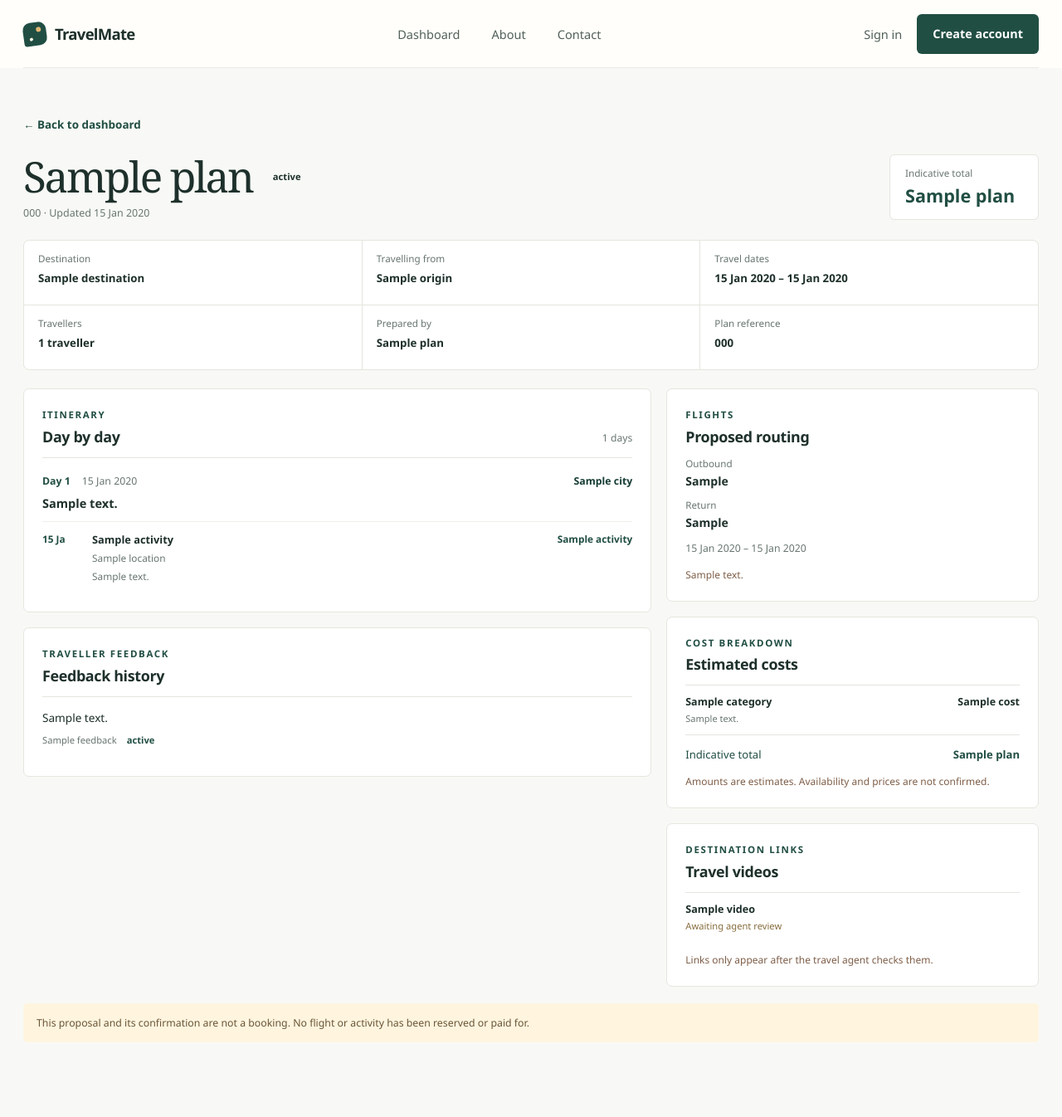
After one commit to sanjaydevarai5/TravelMate, a Node server app: template app/views/trip-detail.pug in a window 1280 px wide. The commit adds this page. Shown: the whole page at 83% size. Run offline with Node 20, Linux system fonts and the light colour scheme; the template is opened without the code that fills it: most values are stand-ins (such as "Sample title", 1, 10 or a date in 2020).

Commit message:
added detail view

```diff
--- a/app/app.js
+++ b/app/app.js
@@ -49,6 +49,16 @@ function displayMoney(amount, currency) {
         style: 'currency',
         currency: currency || 'GBP'
     }).format(Number(amount || 0));
+}
+
+function safeHttpsUrl(value) {
+    if (!value) return null;
+    try {
+        const parsed = new URL(value);
+        return parsed.protocol === 'https:' ? parsed.href : null;
+    } catch (error) {
+        return null;
+    }
 }
 
 // Create a route for root - /
@@ -200,6 +210,83 @@ app.get('/dashboard', async function(req, res) {
     }
 });
 
+// Read-only proposal detail route
+app.get('/trips/:id', async function(req, res) {
+    if (!/^\d+$/.test(req.params.id)) return res.status(404).render('not-found');
+    const planId = Number(req.params.id);
+
+    try {
+        const plans = await db.query(`
+            SELECT p.*, DATE_FORMAT(p.start_date, '%d %B %Y') AS start_date_label,
+                DATE_FORMAT(p.end_date, '%d %B %Y') AS end_date_label,
+                DATE_FORMAT(p.updated_at, '%d %b %Y, %H:%i') AS updated_at_label,
+                t.display_name AS traveller_name, t.party_size,
+                a.display_name AS agent_name, a.speciality AS agent_speciality
+            FROM tour_plans p
+            JOIN travellers t ON t.traveller_id = p.traveller_id
+            JOIN travel_agents a ON a.agent_id = p.agent_id
+            WHERE p.plan_id = ?
+            LIMIT 1`, [planId]);
+
+        if (!plans.length) return res.status(404).render('not-found');
+        const plan = plans[0];
+
+        const [itineraryRows, flights, costs, videos, feedback] = await Promise.all([
+            db.query(`
+                SELECT d.day_number, DATE_FORMAT(d.travel_date, '%a, %d %b %Y') AS travel_date_label,
+                    d.city, d.summary, ac.activity_id, ac.start_time, ac.title AS activity_title,
+                    ac.location, ac.notes AS activity_notes, ac.estimated_cost, ac.currency
+                FROM tour_days d
+                LEFT JOIN activities ac ON ac.day_id = d.day_id
+                WHERE d.plan_id = ?
+                ORDER BY d.day_number, ac.start_time`, [planId]),
+            db.query(`SELECT *, DATE_FORMAT(departure_date, '%d %b %Y') AS departure_date_label,
+                DATE_FORMAT(return_date, '%d %b %Y') AS return_date_label
+                FROM flight_estimates WHERE plan_id = ? LIMIT 1`, [planId]),
+            db.query('SELECT * FROM trip_costs WHERE plan_id = ? ORDER BY cost_id', [planId]),
+            db.query('SELECT * FROM travel_videos WHERE plan_id = ? ORDER BY video_id', [planId]),
+            db.query(`SELECT message, feedback_status, DATE_FORMAT(submitted_at, '%d %b %Y, %H:%i') AS submitted_at_label
+                FROM traveller_feedback WHERE plan_id = ? ORDER BY submitted_at DESC`, [planId])
+        ]);
+
+        const daysByNumber = new Map();
+        itineraryRows.forEach(function(row) {
+            if (!daysByNumber.has(row.day_number)) {
+                daysByNumber.set(row.day_number, {
+                    day_number: row.day_number,
+                    travel_date_label: row.travel_date_label,
+                    city: row.city,
+                    summary: row.summary,
+                    activities: []
+                });
+            }
+            if (row.activity_id) {
+                daysByNumber.get(row.day_number).activities.push(Object.assign({}, row, {
+                    estimated_cost_label: displayMoney(row.estimated_cost, row.currency)
+                }));
+            }
+        });
+
+        res.render('trip-detail', {
+            plan: Object.assign({}, plan, {
+                estimated_total_label: displayMoney(plan.estimated_total, plan.currency)
+            }),
+            days: Array.from(daysByNumber.values()),
+            flights: flights[0] || null,
+            costs: costs.map(function(cost) {
+                return Object.assign({}, cost, { amount_label: displayMoney(cost.amount, cost.currency) });
+            }),
+            videos: videos.map(function(video) {
+                return Object.assign({}, video, { safe_url: safeHttpsUrl(video.video_url) });
+            }),
+            feedback: feedback
+        });
+    } catch (error) {
+        console.error('Trip detail database read failed:', error.message);
+        res.status(503).render('service-unavailable');
+    }
+});
+
 app.get('/health', async function(req, res) {
     try {
         await db.query('SELECT 1', []);
@@ -235,6 +322,10 @@ app.get('/hello/:name', function(req, res) {
     res.send('Hello ' + req.params.name);
 });
 
+app.use(function(req, res) {
+    res.status(404).render('not-found');
+});
+
 // Start server on port 3000
 const port = Number(process.env.PORT || 3000);
 app.listen(port, function() {
--- a/app/views/dashboard.pug
+++ b/app/views/dashboard.pug
@@ -91,6 +91,7 @@ block content
                 th(scope='col') Itinerary
                 th(scope='col') Estimated total
                 th(scope='col') Status
+                th(scope='col')
             tbody
               each plan in plans
                 tr
@@ -109,6 +110,8 @@ block content
                     small Estimate only
                   td
                     span.status-pill(class='status-' + plan.status.toLowerCase())= plan.status
+                  td
+                    a.row-link(href='/trips/' + plan.plan_id, aria-label='Read ' + plan.title) View
       else
         .empty-state
           h2 No plans match those filters
--- /dev/null
+++ b/app/views/trip-detail.pug
@@ -0,0 +1,140 @@
+extends layout
+
+block title
+  | #{plan.title} — TravelMate
+
+block content
+  section.detail-page
+    .detail-shell
+      a.back-link(href='/dashboard') ← Back to dashboard
+      .detail-heading
+        .detail-title-group
+          .detail-title-row
+            h1= plan.title
+            span.status-pill(class='status-' + plan.status.toLowerCase())= plan.status
+          p.detail-reference #{plan.reference_code} · Updated #{plan.updated_at_label}
+        p.detail-total
+          span Indicative total
+          strong= plan.estimated_total_label
+
+      .detail-overview
+        .overview-item
+          span Destination
+          strong= plan.destination
+        .overview-item
+          span Travelling from
+          strong= plan.origin
+        .overview-item
+          span Travel dates
+          strong #{plan.start_date_label} – #{plan.end_date_label}
+        .overview-item
+          span Travellers
+          strong #{plan.party_size} traveller#{plan.party_size === 1 ? '' : 's'}
+        .overview-item
+          span Prepared by
+          strong= plan.agent_name
+        .overview-item
+          span Plan reference
+          strong= plan.reference_code
+
+      .detail-columns
+        .detail-main-column
+          section.detail-panel
+            .panel-heading
+              div
+                p.eyebrow Itinerary
+                h2 Day by day
+              span.panel-count #{days.length} days
+            if days.length
+              .detail-days
+                each day in days
+                  article.detail-day
+                    .detail-day-heading
+                      span.day-number Day #{day.day_number}
+                      span= day.travel_date_label
+                      strong= day.city
+                    p.day-summary= day.summary
+                    if day.activities.length
+                      ul.activity-list
+                        each activity in day.activities
+                          li
+                            if activity.start_time
+                              time= String(activity.start_time).slice(0, 5)
+                            div
+                              strong= activity.activity_title
+                              span= activity.location
+                              if activity.activity_notes
+                                p= activity.activity_notes
+                            if Number(activity.estimated_cost) > 0
+                              span.activity-estimate= activity.estimated_cost_label
+            else
+              p.empty-inline No itinerary days have been added.
+
+          section.detail-panel
+            .panel-heading
+              div
+                p.eyebrow Traveller feedback
+                h2 Feedback history
+            if feedback.length
+              ul.feedback-list
+                each item in feedback
+                  li
+                    p= item.message
+                    .feedback-meta
+                      span= item.submitted_at_label
+                      span.feedback-status= item.feedback_status
+            else
+              p.empty-inline No traveller feedback is recorded.
+
+        aside.detail-side-column
+          section.detail-panel
+            p.eyebrow Flights
+            h2 Proposed routing
+            if flights
+              .flight-route
+                div
+                  span Outbound
+                  strong= flights.outbound_route
+                div
+                  span Return
+                  strong= flights.return_route
+              p.flight-date #{flights.departure_date_label} – #{flights.return_date_label}
+              p.cost-warning= flights.estimate_note
+            else
+              p.empty-inline No flight estimate is recorded.
+
+          section.detail-panel
+            p.eyebrow Cost breakdown
+            h2 Estimated costs
+            if costs.length
+              ul.cost-breakdown
+                each cost in costs
+                  li
+                    div
+                      strong= cost.category
+                      small= cost.inclusion_note
+                    span= cost.amount_label
+              .cost-total
+                span Indicative total
+                strong= plan.estimated_total_label
+              p.cost-warning Amounts are estimates. Availability and prices are not confirmed.
+            else
+              p.empty-inline No cost details are recorded.
+
+          section.detail-panel
+            p.eyebrow Destination links
+            h2 Travel videos
+            if videos.length
+              ul.video-list
+                each video in videos
+                  li
+                    div
+                      strong= video.title
+                      span.video-status= video.review_status === 'Verified' ? 'Checked by travel agent' : 'Awaiting agent review'
+                    if video.safe_url && video.review_status === 'Verified'
+                      a(href=video.safe_url, target='_blank', rel='noopener noreferrer') Open video ↗
+            else
+              p.empty-inline No destination video links are recorded.
+            p.cost-warning Links only appear after the travel agent checks them.
+
+      .detail-disclaimer(role='note') This proposal and its confirmation are not a booking. No flight or activity has been reserved or paid for.
--- a/static/style.css
+++ b/static/style.css
@@ -111,11 +111,11 @@ h2 { margin-bottom: 15px; font-size: clamp(2.35rem, 4vw, 3.55rem); line-height:
 .site-footer p { margin: 0; color: var(--muted); font-size: .79rem; }
 .footer-link { color: #51615a; text-decoration: none; font-size: .8rem; }
 
-.dashboard-page, .information-page { min-height: 75vh; padding: 56px 0 90px; background: #f8f9f6; }
-.dashboard-shell { width: min(1380px, calc(100% - 56px)); margin: 0 auto; }
+.dashboard-page, .detail-page, .information-page { min-height: 75vh; padding: 56px 0 90px; background: #f8f9f6; }
+.dashboard-shell, .detail-shell { width: min(1380px, calc(100% - 56px)); margin: 0 auto; }
 .page-heading { display: flex; align-items: end; justify-content: space-between; gap: 25px; margin-bottom: 28px; }
-.page-heading .eyebrow { margin-bottom: 10px; }
-.page-heading h1, .information-shell > h1, .auth-card h1, .simple-state h1 { margin: 0 0 9px; font-size: clamp(2.35rem, 4vw, 3.4rem); }
+.page-heading .eyebrow, .detail-heading .eyebrow { margin-bottom: 10px; }
+.page-heading h1, .detail-heading h1, .information-shell > h1, .auth-card h1, .simple-state h1 { margin: 0 0 9px; font-size: clamp(2.35rem, 4vw, 3.4rem); }
 .page-heading p:last-child { margin: 0; color: var(--muted); }
 .button-secondary { min-height: 43px; padding: 0 15px; border: 1px solid var(--line); color: var(--forest); background: white; font-size: .84rem; }
 .data-notice, .ui-notice { padding: 14px 16px; border: 1px solid #e8d4a8; border-radius: 6px; color: #695536; background: #fff9e9; font-size: .8rem; line-height: 1.55; }
@@ -124,10 +124,10 @@ h2 { margin-bottom: 15px; font-size: clamp(2.35rem, 4vw, 3.55rem); line-height:
 .status-total { min-height: 95px; padding: 18px 20px; display: flex; flex-direction: column; justify-content: space-between; border: 1px solid var(--line); border-radius: 7px; background: white; }
 .status-total-label { color: var(--muted); font-size: .8rem; }
 .status-total strong { color: var(--forest-dark); font-size: 1.65rem; }
-.filter-panel, .contact-panel { padding: 22px; border: 1px solid var(--line); border-radius: 7px; background: white; }
+.filter-panel, .detail-panel, .contact-panel { padding: 22px; border: 1px solid var(--line); border-radius: 7px; background: white; }
 .filter-panel { margin-bottom: 25px; }
 .filter-heading { display: flex; justify-content: space-between; align-items: start; margin-bottom: 17px; }
-.filter-heading h2, .results-heading h2, .contact-panel h2 { margin-bottom: 5px; font-family: inherit; font-size: 1.12rem; font-weight: 700; letter-spacing: -.02em; }
+.filter-heading h2, .results-heading h2, .detail-panel h2, .contact-panel h2 { margin-bottom: 5px; font-family: inherit; font-size: 1.12rem; font-weight: 700; letter-spacing: -.02em; }
 .filter-heading p { margin: 0; color: var(--muted); font-size: .8rem; }
 .clear-filters { color: var(--forest); font-size: .8rem; font-weight: 700; text-decoration: none; }
 .filter-grid { display: grid; grid-template-columns: minmax(230px, 1.5fr) repeat(3, minmax(130px, .8fr)); gap: 14px; }
@@ -163,6 +163,62 @@ h2 { margin-bottom: 15px; font-size: clamp(2.35rem, 4vw, 3.55rem); line-height:
 .empty-state { padding: 50px 20px; border: 1px dashed #c9d3ca; border-radius: 7px; text-align: center; background: white; }
 .empty-state h2 { font-size: 1.25rem; }
 .empty-state p { color: var(--muted); font-size: .87rem; }
+
+.back-link { display: inline-block; margin-bottom: 27px; color: var(--forest); text-decoration: none; font-size: .84rem; font-weight: 700; }
+.detail-heading { display: flex; align-items: end; justify-content: space-between; gap: 25px; margin-bottom: 24px; }
+.detail-title-row { display: flex; align-items: center; flex-wrap: wrap; gap: 15px; }
+.detail-heading h1 { margin-bottom: 0; }
+.detail-reference { margin: 9px 0 0; color: var(--muted); font-size: .78rem; }
+.detail-total { min-width: 180px; margin: 0; padding: 14px 18px; display: flex; flex-direction: column; gap: 5px; border: 1px solid var(--line); border-radius: 6px; background: white; }
+.detail-total span, .overview-item span { color: var(--muted); font-size: .73rem; }
+.detail-total strong { color: var(--forest); font-size: 1.35rem; }
+.detail-overview { display: grid; grid-template-columns: repeat(3, 1fr); gap: 1px; margin-bottom: 22px; overflow: hidden; border: 1px solid var(--line); border-radius: 7px; background: var(--line); }
+.overview-item { min-height: 77px; padding: 14px 17px; display: flex; flex-direction: column; gap: 7px; background: white; }
+.overview-item strong { font-size: .83rem; }
+.detail-columns { display: grid; grid-template-columns: minmax(0, 1.35fr) minmax(300px, .8fr); align-items: start; gap: 18px; }
+.detail-main-column, .detail-side-column { display: grid; gap: 18px; }
+.detail-panel h2 { margin-bottom: 15px; }
+.panel-heading { display: flex; justify-content: space-between; align-items: end; margin-bottom: 15px; }
+.panel-heading .eyebrow, .detail-panel .eyebrow { margin-bottom: 7px; }
+.panel-heading h2 { margin: 0; }
+.panel-count { color: var(--muted); font-size: .76rem; }
+.detail-days { border-top: 1px solid var(--line); }
+.detail-day { padding: 19px 0; border-bottom: 1px solid var(--line); }
+.detail-day:last-child { padding-bottom: 0; border-bottom: 0; }
+.detail-day-heading { display: flex; align-items: baseline; gap: 14px; color: var(--muted); font-size: .77rem; }
+.detail-day-heading strong { margin-left: auto; color: var(--forest-dark); }
+.day-number { color: var(--forest); font-weight: 700; white-space: nowrap; }
+.day-summary { margin: 8px 0 0; font-size: .91rem; font-weight: 700; }
+.activity-list, .cost-breakdown, .video-list, .feedback-list { padding: 0; margin: 12px 0 0; list-style: none; }
+.activity-list li { padding: 12px 0; display: grid; grid-template-columns: 50px 1fr auto; align-items: start; gap: 10px; border-top: 1px solid #eef0ec; }
+.activity-list time, .activity-estimate { color: var(--forest); font-size: .74rem; font-weight: 700; white-space: nowrap; }
+.activity-list li > div strong, .activity-list li > div span { display: block; }
+.activity-list li > div strong { font-size: .8rem; }
+.activity-list li > div span, .activity-list li > div p { margin: 4px 0 0; color: var(--muted); font-size: .74rem; line-height: 1.55; }
+.empty-inline { margin: 0; color: var(--muted); font-size: .82rem; }
+.flight-route { display: grid; gap: 12px; }
+.flight-route div { display: flex; flex-direction: column; gap: 4px; }
+.flight-route span { color: var(--muted); font-size: .73rem; }
+.flight-route strong { font-size: .88rem; }
+.flight-date { margin: 13px 0 0; color: var(--muted); font-size: .77rem; }
+.cost-warning { margin: 14px 0 0; color: #7e5e48; font-size: .75rem; line-height: 1.6; }
+.cost-breakdown { margin: 0; border-top: 1px solid var(--line); }
+.cost-breakdown li { padding: 11px 0; display: flex; justify-content: space-between; align-items: start; gap: 12px; border-bottom: 1px solid var(--line); font-size: .78rem; }
+.cost-breakdown li div strong, .cost-breakdown li div small { display: block; }
+.cost-breakdown li div small { max-width: 230px; margin-top: 4px; color: var(--muted); font-size: .69rem; line-height: 1.45; }
+.cost-breakdown li > span { font-weight: 700; white-space: nowrap; }
+.cost-total { padding-top: 14px; display: flex; justify-content: space-between; color: var(--forest); font-size: .82rem; }
+.video-list li { padding: 10px 0; display: flex; justify-content: space-between; gap: 10px; border-top: 1px solid var(--line); }
+.video-list li div strong, .video-list li div span { display: block; }
+.video-list li div strong { font-size: .79rem; }
+.video-status { margin-top: 4px; color: #876d3d; font-size: .7rem; }
+.video-list a { color: var(--forest); font-size: .74rem; font-weight: 700; white-space: nowrap; }
+.feedback-list { margin-top: 0; }
+.feedback-list li { padding: 14px 0; border-top: 1px solid var(--line); }
+.feedback-list p { margin: 0 0 9px; font-size: .85rem; line-height: 1.6; }
+.feedback-meta { display: flex; gap: 12px; color: var(--muted); font-size: .7rem; }
+.feedback-status { color: var(--forest); font-weight: 700; }
+.detail-disclaimer { margin-top: 20px; padding: 14px 16px; border-radius: 5px; color: #695536; background: #fff5df; font-size: .77rem; line-height: 1.55; }
 
 .information-page { padding-top: 80px; }
 .information-shell { width: min(970px, calc(100% - 56px)); margin: 0 auto; }
@@ -213,6 +269,7 @@ h2 { margin-bottom: 15px; font-size: clamp(2.35rem, 4vw, 3.55rem); line-height:
   .features-grid { grid-template-columns: repeat(2, 1fr); }
   .filter-grid { grid-template-columns: repeat(3, minmax(140px, 1fr)); }
   .filter-search { grid-column: span 2; }
+  .detail-columns { grid-template-columns: minmax(0, 1.1fr) minmax(280px, .9fr); }
 }
 
 @media (max-width: 700px) {
@@ -240,9 +297,9 @@ h2 { margin-bottom: 15px; font-size: clamp(2.35rem, 4vw, 3.55rem); line-height:
   .audience-section { padding: 15px 0 75px; grid-template-columns: 1fr; gap: 13px; }
   .audience-card { min-height: auto; padding: 28px 24px; }
   .closing-section { padding: 65px 22px 70px; }
-  .dashboard-page, .information-page { padding: 40px 0 65px; }
-  .dashboard-shell, .information-shell { width: calc(100% - 36px); }
-  .page-heading { align-items: flex-start; flex-direction: column; }
+  .dashboard-page, .detail-page, .information-page { padding: 40px 0 65px; }
+  .dashboard-shell, .detail-shell, .information-shell { width: calc(100% - 36px); }
+  .page-heading, .detail-heading { align-items: flex-start; flex-direction: column; }
   .page-heading .button { min-height: 40px; }
   .status-summary { grid-template-columns: repeat(2, 1fr); gap: 9px; }
   .status-total { min-height: 78px; padding: 13px; }
@@ -254,6 +311,10 @@ h2 { margin-bottom: 15px; font-size: clamp(2.35rem, 4vw, 3.55rem); line-height:
   .filter-search { grid-column: span 2; }
   .filter-heading { gap: 12px; }
   .results-heading { align-items: start; }
+  .detail-overview { grid-template-columns: repeat(2, 1fr); }
+  .detail-total { width: 100%; }
+  .detail-columns { grid-template-columns: 1fr; }
+  .detail-title-row { align-items: flex-start; flex-direction: column; gap: 10px; }
   .about-grid { grid-template-columns: 1fr; }
   .contact-layout { grid-template-columns: 1fr; gap: 12px; }
   .auth-card { padding: 27px 22px; }
```
Also changed, not shown: app/views/not-found.pug (added, +11 -0 lines), app/views/service-unavailable.pug (added, +11 -0 lines).
